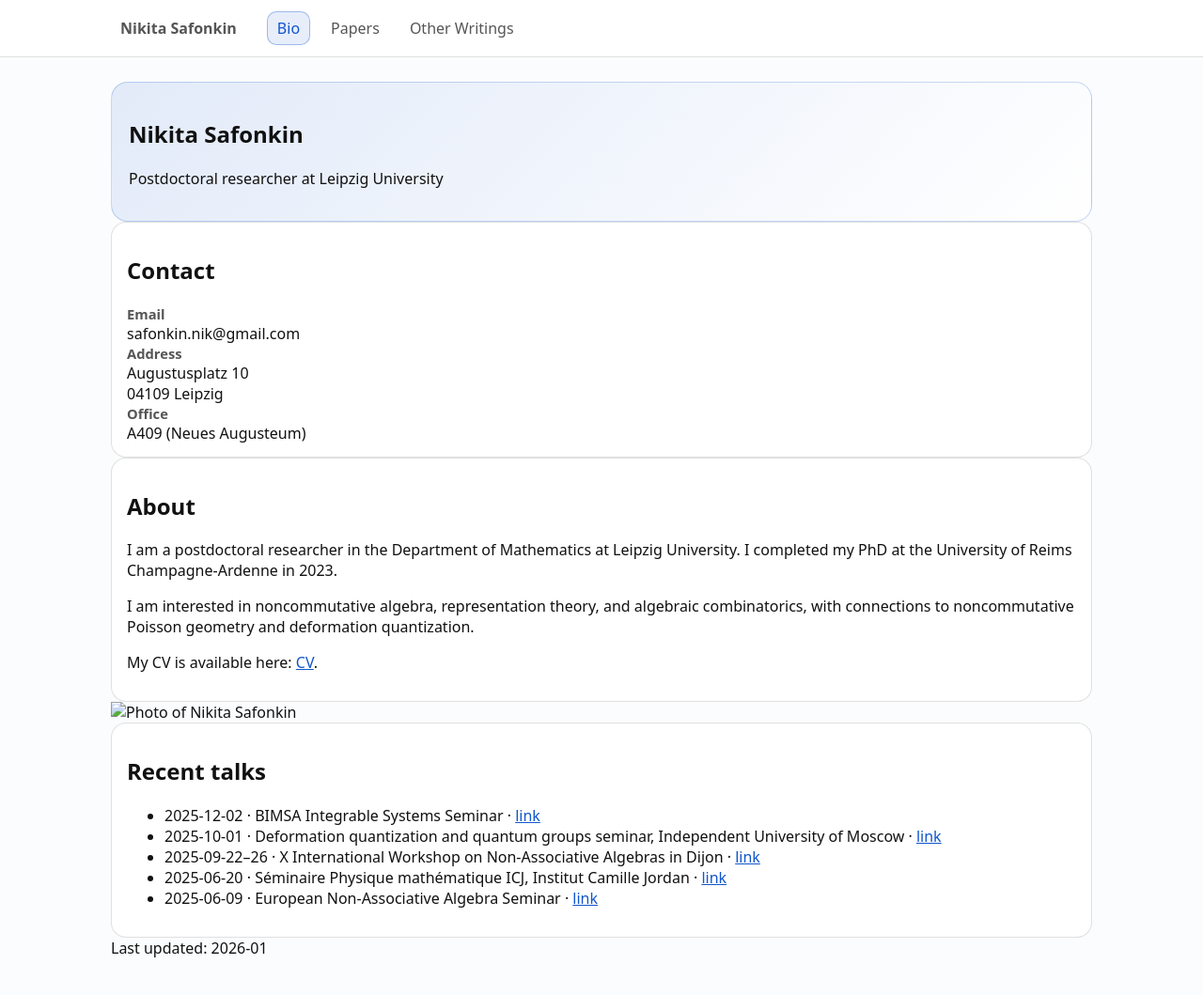
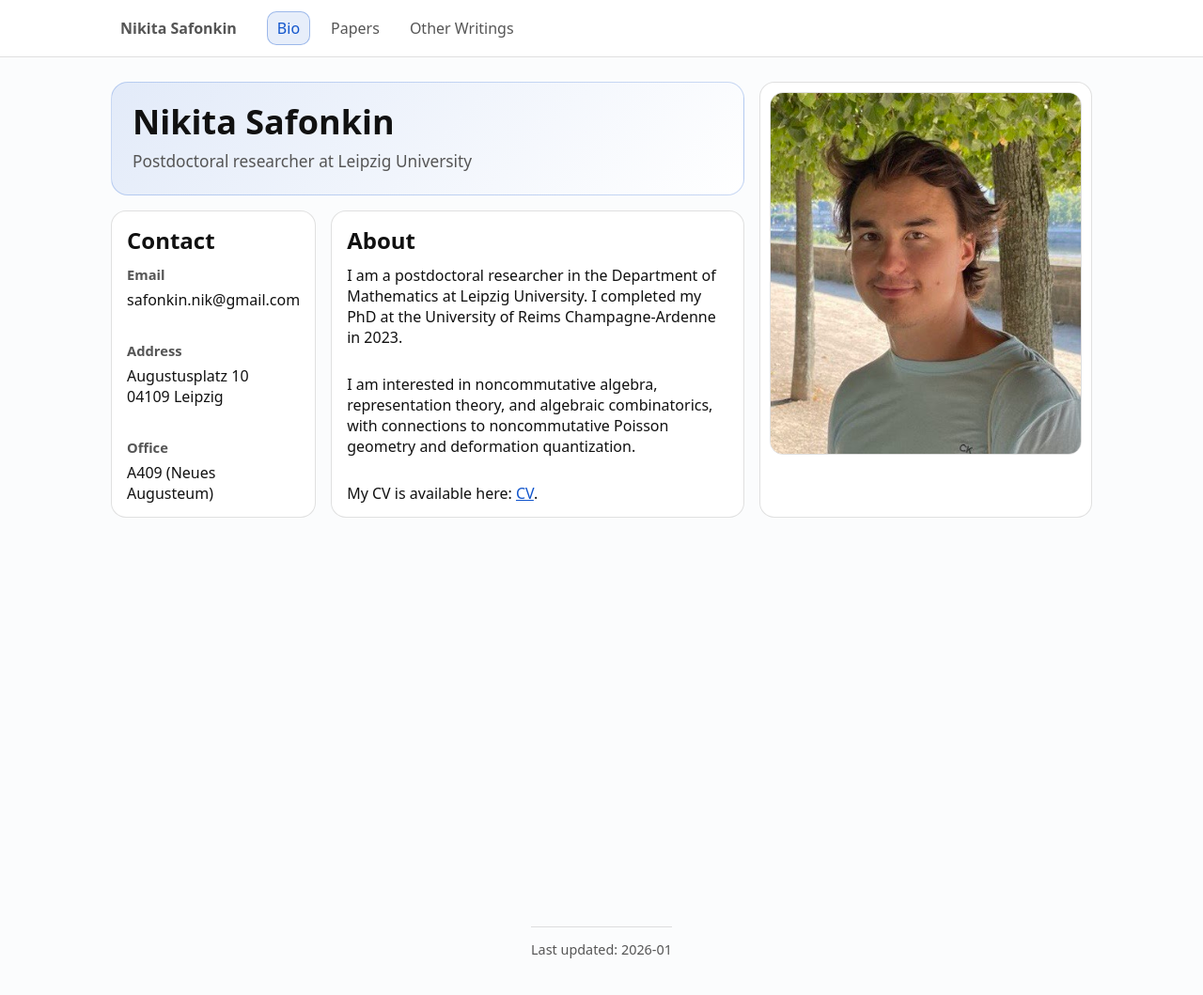
Before and after one commit to n-safonkin/n-safonkin.github.io, a Jekyll site: the page built from index.html, in a window 1280 px wide and 1080 px high. Shown: the top 1059 px of the window at 94% size. Built offline with Jekyll 4.4.1, drawn with Linux system fonts in a browser that asks for light colours.

Commit message:
Update index.html

```diff
--- a/index.html
+++ b/index.html
@@ -1,26 +1,32 @@
 ---
 layout: default
 title: Nikita Safonkin
+show_footer: true
+extra_css:
+  - /assets/index.css
 ---
+
+<section class="home-layout">
 
   <section class="hero hero-home">
     <h1>Nikita Safonkin</h1>
     <p class="sub">Postdoctoral researcher at Leipzig University</p>
   </section>
 
-<section class="home-grid">
+  <div class="card photo-card">
+    <img src="{{ '/assets/me.jpg' | relative_url }}" alt="Photo of Nikita Safonkin">
+  </div>
 
-  <!-- Contact -->
   <div class="card contact-card">
-    <h2>Contact</h2>
+    <h2 style="margin:0 0 10px;">Contact</h2>
 
-    <div class="contact-stack">
-      <div class="contact-item">
+    <div class="contact-grid">
+      <div class="row">
         <div class="label">Email</div>
         <div class="value">safonkin.nik@gmail.com</div>
       </div>
 
-      <div class="contact-item">
+      <div class="row">
         <div class="label">Address</div>
         <div class="value">
           Augustusplatz 10<br>
@@ -28,17 +34,17 @@ title: Nikita Safonkin
         </div>
       </div>
 
-      <div class="contact-item">
+      <div class="row">
         <div class="label">Office</div>
         <div class="value">A409 (Neues Augusteum)</div>
       </div>
     </div>
   </div>
 
-  <!-- About -->
   <div class="card about-card">
-    <h2>About</h2>
+    <h2 style="margin:0 0 10px;">About</h2>
 
+    <div class="about-body">
       <p>
         I am a postdoctoral researcher in the Department of Mathematics at Leipzig University.
         I completed my PhD at the University of Reims Champagne-Ardenne in 2023.
@@ -50,33 +56,10 @@ title: Nikita Safonkin
       </p>
 
       <p>
-      My CV is available here: <a href="{{ '/assets/CV.pdf' | relative_url }}">CV</a>.
+        My CV is available here:
+        <a href="{{ '/assets/CV.pdf' | relative_url }}" target="_blank" rel="noopener">CV</a>.
       </p>
     </div>
-
-  <!-- Photo -->
-  <div class="photo photo-card">
-    <img src="me.jpg" alt="Photo of Nikita Safonkin">
   </div>
 
 </section>
-
-<!-- Recent talks -->
-<section class="home-wide">
-  <div class="card">
-    <h2>Recent talks</h2>
-
-    <ul class="talks-list">
-      <li>2025-12-02 · BIMSA Integrable Systems Seminar · <a href="https://sites.google.com/view/bimsa-iss#h.ekxtfk9gbdy4" target="_blank" rel="noopener noreferrer">link</a></li>
-      <li>2025-10-01 · Deformation quantization and quantum groups seminar, Independent University of Moscow · <a href="https://mccme.ru/ru/nmu/courses-of-nmu/osen-20252026/nmu_autumn2025_deformacionnoe-kvantovanie/" target="_blank" rel="noopener noreferrer">link</a></li>
-      <li>2025-09-22–26 · X International Workshop on Non-Associative Algebras in Dijon · <a href="https://sites.google.com/view/nonassociativedijon2025/home" target="_blank" rel="noopener noreferrer">link</a></li>
-      <li>2025-06-20 · Séminaire Physique mathématique ICJ, Institut Camille Jordan · <a href="https://indico.math.cnrs.fr/event/13841/" target="_blank" rel="noopener noreferrer">link</a></li>
-      <li>2025-06-09 · European Non-Associative Algebra Seminar · <a href="https://sites.google.com/view/enaaw/past-talks/2025" target="_blank" rel="noopener noreferrer">link</a></li>
-    </ul>
-  </div>
-</section>
-
-<!-- Last updated (ONLY on the main page) -->
-<div class="last-updated">
-  Last updated: {{ site.time | date: "%Y-%m" }}
-</div>
```
Lines whose indentation alone changed are shown as unchanged.
